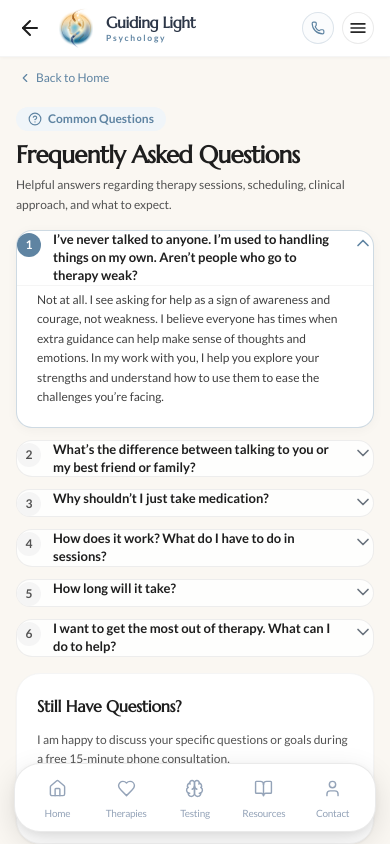
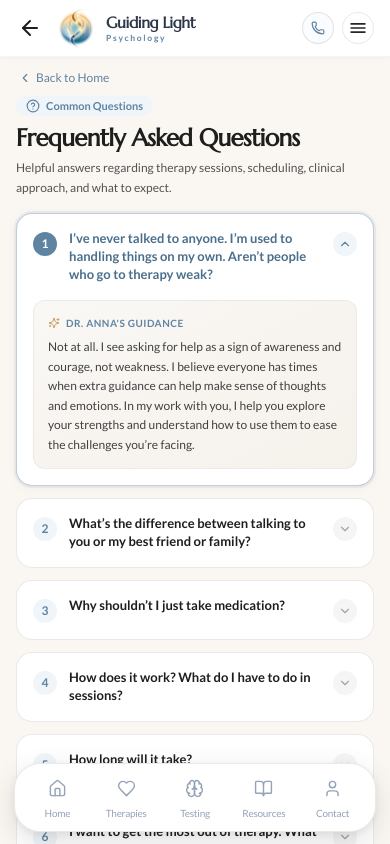
Before and after one commit to Chandan-rajbhar/Guiding-Light-Pshychology, a React (Vite) app: page /faqs in a window 390 px wide. Built offline with nearby package versions, Linux system fonts and the light colour scheme; the HTML template or start-up script is replaced by a standard one; a web font is replaced by a local one.

Commit message:
feat-update

```diff
--- a/src/components/FAQAccordion.jsx
+++ b/src/components/FAQAccordion.jsx
@@ -1,5 +1,5 @@
 import React, { useState } from 'react';
-import { ChevronDown, HelpCircle } from 'lucide-react';
+import { ChevronDown, Sparkles } from 'lucide-react';
 
 export default function FAQAccordion({ items, defaultOpenIndex = 0 }) {
   const [openIndex, setOpenIndex] = useState(defaultOpenIndex);
@@ -15,37 +15,51 @@ export default function FAQAccordion({ items, defaultOpenIndex = 0 }) {
         return (
           <div
             key={item.id || idx}
-            className={`rounded-2xl transition-all duration-200 border ${
+            className={`rounded-2xl transition-all duration-300 border bg-white overflow-hidden ${
               isOpen
-                ? 'bg-white border-brand-primary/30 shadow-card'
-                : 'bg-white/80 hover:bg-white border-neutral-200/70 shadow-xs'
+                ? 'border-brand-primary/40 shadow-card ring-2 ring-brand-primary/10'
+                : 'border-neutral-200/80 shadow-2xs hover:shadow-card hover:border-neutral-300'
             }`}
           >
             <button
               onClick={() => toggle(idx)}
-              className="w-full text-left p-4.5 flex items-start justify-between gap-3 focus:outline-hidden"
+              className="w-full text-left p-4 flex items-start justify-between gap-3 focus:outline-hidden group"
               aria-expanded={isOpen}
             >
               <div className="flex items-start space-x-3">
-                <span className={`w-6 h-6 rounded-full flex items-center justify-center text-xs font-semibold shrink-0 mt-0.5 ${
-                  isOpen ? 'bg-brand-primary text-white' : 'bg-neutral-100 text-neutral-600'
+                <span className={`w-6 h-6 rounded-full flex items-center justify-center text-xs font-bold shrink-0 mt-0.5 transition-all ${
+                  isOpen
+                    ? 'bg-brand-primary text-white shadow-2xs'
+                    : 'bg-brand-primarySoft text-brand-primary group-hover:bg-brand-primaryLight'
                 }`}>
                   {idx + 1}
                 </span>
-                <span className="text-[13px] md:text-sm font-semibold text-brand-dark leading-snug">
+                <span className={`text-[13px] font-semibold leading-snug transition-colors ${
+                  isOpen ? 'text-brand-primaryDark' : 'text-brand-dark group-hover:text-brand-primary'
+                }`}>
                   {item.question}
                 </span>
               </div>
-              <ChevronDown
-                className={`w-5 h-5 text-brand-muted shrink-0 transition-transform duration-200 mt-0.5 ${
-                  isOpen ? 'rotate-180 text-brand-primary' : ''
-                }`}
-              />
+              <div className={`w-6 h-6 rounded-full flex items-center justify-center transition-all duration-200 shrink-0 mt-0.5 ${
+                isOpen
+                  ? 'bg-brand-primarySoft text-brand-primary rotate-180'
+                  : 'bg-neutral-100 text-neutral-400 group-hover:text-neutral-600'
+              }`}>
+                <ChevronDown className="w-3.5 h-3.5" />
+              </div>
             </button>
 
             {isOpen && (
-              <div className="px-5 pb-5 pt-1 border-t border-neutral-100 text-xs md:text-[13px] text-neutral-700 leading-relaxed animate-in fade-in duration-200">
-                <p>{item.answer}</p>
+              <div className="px-4 pb-4 pt-0 animate-in fade-in duration-200">
+                <div className="p-3.5 rounded-xl bg-gradient-to-br from-[#FAF8F5] to-[#F5F1EB] border border-neutral-200/60 text-xs text-neutral-700 leading-relaxed space-y-1.5">
+                  <div className="flex items-center space-x-1.5 text-[10px] font-bold text-brand-primary uppercase tracking-wider">
+                    <Sparkles className="w-3 h-3 text-brand-accentDark" />
+                    <span>Dr. Anna's Guidance</span>
+                  </div>
+                  <p className="text-neutral-700 leading-relaxed font-sans text-xs">
+                    {item.answer}
+                  </p>
+                </div>
               </div>
             )}
           </div>
--- a/src/pages/FAQs.jsx
+++ b/src/pages/FAQs.jsx
@@ -9,13 +9,11 @@ import CTASection from '../components/CTASection';
 export default function FAQs() {
   return (
     <div className="space-y-4 px-4 pt-2.5 pb-6 md:px-5">
+      {/* Header with Back Button and Title (tight spacing) */}
       <div>
         <BackButton label="Back to Home" to="/" />
-      </div>
-
-      {/* Header */}
-      <div>
-        <div className="inline-flex items-center space-x-1.5 px-3 py-1 rounded-full bg-brand-primarySoft text-brand-primary text-xs font-semibold mb-2">
+        <div className="mt-1">
+          <div className="inline-flex items-center space-x-1.5 px-2.5 py-0.5 rounded-full bg-brand-primarySoft text-brand-primary text-[11px] font-semibold mb-1.5">
             <HelpCircle className="w-3.5 h-3.5" />
             <span>Common Questions</span>
           </div>
@@ -26,35 +24,45 @@ export default function FAQs() {
             Helpful answers regarding therapy sessions, scheduling, clinical approach, and what to expect.
           </p>
         </div>
+      </div>
 
       {/* Accordion List */}
       <FAQAccordion items={faqsData} defaultOpenIndex={0} />
 
-      {/* Still Have Questions Box */}
-      <div className="bg-white rounded-3xl p-5 border border-neutral-100 shadow-sm space-y-3">
-        <h3 className="font-serif font-bold text-base text-brand-dark">
+      {/* Still Have Questions Box - Polished Personal Card */}
+      <div className="bg-white rounded-3xl p-4.5 border border-neutral-100 shadow-sm space-y-3">
+        <div className="flex items-center space-x-3">
+          <img
+            src={doctorData.photo}
+            alt="Dr. Anna"
+            className="w-11 h-11 rounded-2xl object-cover ring-2 ring-brand-primary/20 shadow-2xs shrink-0"
+          />
+          <div>
+            <h3 className="font-serif font-bold text-sm text-brand-dark">
               Still Have Questions?
             </h3>
-        <p className="text-xs text-neutral-600 leading-relaxed">
-          I am happy to discuss your specific questions or goals during a free 15-minute phone consultation.
+            <p className="text-[11px] text-neutral-500 mt-0.5">
+              Discuss your goals directly during a free 15-minute phone consultation.
             </p>
+          </div>
+        </div>
 
-        <div className="grid grid-cols-2 gap-2 pt-1">
+        <div className="flex items-center gap-2 pt-1">
           <a
             href={`tel:${doctorData.phone}`}
-            className="py-2.5 px-3 rounded-xl bg-neutral-50 hover:bg-neutral-100 border border-neutral-200 text-xs font-semibold text-neutral-800 flex items-center justify-center space-x-1.5 transition-colors"
+            className="flex-1 py-2 px-3 rounded-xl bg-white hover:bg-neutral-50 border border-neutral-200/90 text-xs font-semibold text-neutral-800 flex items-center justify-center space-x-1.5 transition-all shadow-2xs active:scale-[0.98] whitespace-nowrap"
           >
-            <Phone className="w-3.5 h-3.5 text-brand-primary" />
-            <span>Call {doctorData.phone}</span>
+            <Phone className="w-3.5 h-3.5 text-brand-primary shrink-0" />
+            <span>Call Doctor</span>
           </a>
 
           <a
             href={doctorData.almaBookingUrl}
             target="_blank"
             rel="noopener noreferrer"
-            className="py-2.5 px-3 rounded-xl bg-brand-primary hover:bg-brand-primaryDark text-white text-xs font-semibold flex items-center justify-center space-x-1.5 transition-all shadow-xs"
+            className="flex-1 py-2 px-3 rounded-xl bg-brand-primary hover:bg-brand-primaryDark text-white text-xs font-semibold flex items-center justify-center space-x-1.5 transition-all shadow-2xs active:scale-[0.98] whitespace-nowrap"
           >
-            <Calendar className="w-3.5 h-3.5" />
+            <Calendar className="w-3.5 h-3.5 shrink-0" />
             <span>Book on Alma</span>
           </a>
         </div>
```
Also changed, not shown: 1 other file (tests, documents, lock files or other folders). Lines whose indentation alone changed are shown as unchanged.
